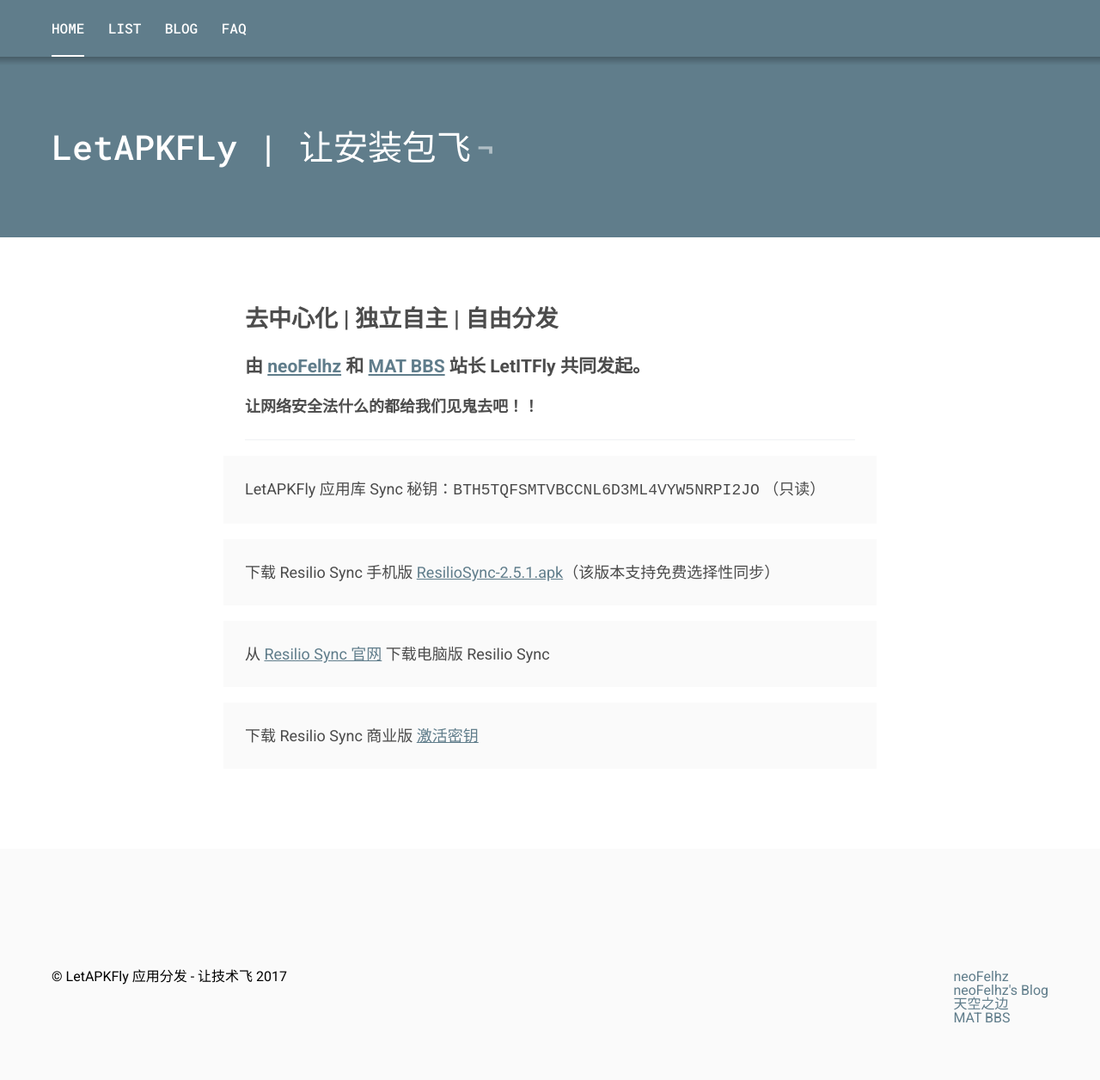
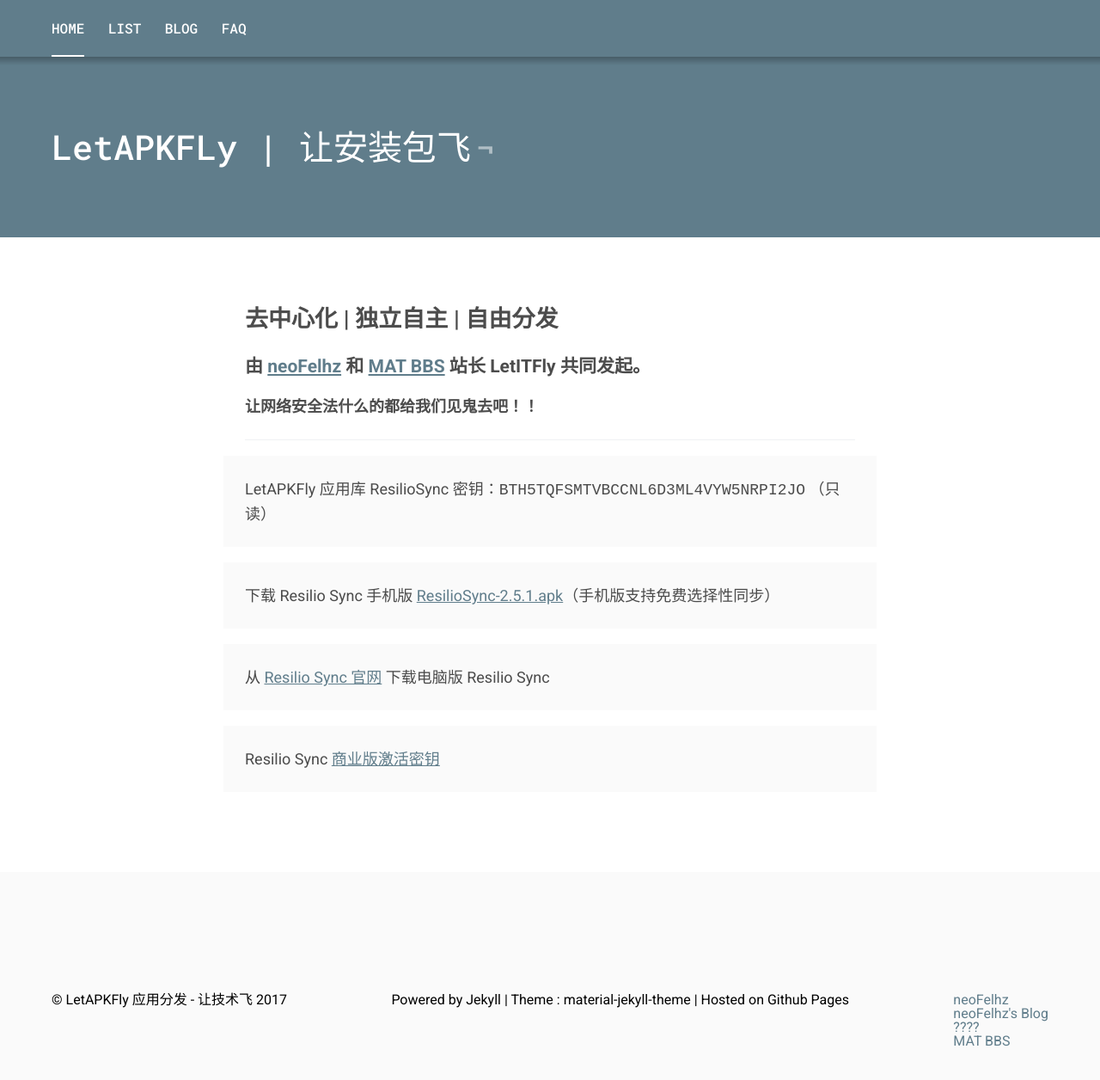
Before and after one commit to neoFelhz/LetAPKFly, a Jekyll site: the page built from index.md, in a window 1280 px wide and 1314 px high. Shown: the top 1256 px of the window at 86% size. Built offline with Jekyll 4.4.1, drawn with Linux system fonts in a browser that asks for light colours.

Commit message:
minor changes

```diff
--- a/_includes/footer.html
+++ b/_includes/footer.html
@@ -1,13 +1,13 @@
 <footer class="c-footer">
     <div class="u-container c-footer__container">
         <p>&copy; {{ site.title }} {{ site.time | date: '%Y' }}</p>
-        <br>
+        <p>Powered by Jekyll | Theme : material-jekyll-theme | Hosted on Github Pages</p>
         <p>
             <span><a href="https://nfz.moe">neoFelhz</a></span>
             <br>
             <span><a href="https://blog.nfz.moe">neoFelhz's Blog</a></span>
             <br>
-            <span><a href="https://liyin.date">天空之边</a></span>
+            <span><a href="https://liyin.date">????</a></span>
             <br>
             <span><a href="https://mat.letitfly.me">MAT BBS</a></span>
         </p>
--- a/index.md
+++ b/index.md
@@ -11,10 +11,10 @@
 
 ------
 
-> LetAPKFly 应用库 Sync 秘钥：`BTH5TQFSMTVBCCNL6D3ML4VYW5NRPI2JO` （只读）
+> LetAPKFly 应用库 ResilioSync 密钥：`BTH5TQFSMTVBCCNL6D3ML4VYW5NRPI2JO` （只读）
 
-> 下载 Resilio Sync 手机版 [ResilioSync-2.5.1.apk](http://git.oschina.net/neoFelhz/letapkfly/raw/master/ResilioSync/ResilioSync-2.5.1.apk)（该版本支持免费选择性同步）
+> 下载 Resilio Sync 手机版 [ResilioSync-2.5.1.apk](http://git.oschina.net/neoFelhz/letapkfly/raw/master/ResilioSync/ResilioSync-2.5.1.apk)（手机版支持免费选择性同步）
 
 > 从 [Resilio Sync 官网](https://www.resilio.com/platforms/desktop/) 下载电脑版 Resilio Sync
 
-> 下载 Resilio Sync 商业版 [激活密钥](https://git.oschina.net/neoFelhz/letapkfly/raw/master/ResilioSyncPro.btskey)
+> Resilio Sync [商业版激活密钥](https://git.oschina.net/neoFelhz/letapkfly/raw/master/ResilioSyncPro.btskey)
```
Also changed, not shown: _pages/list.md (+6 -1 lines).
